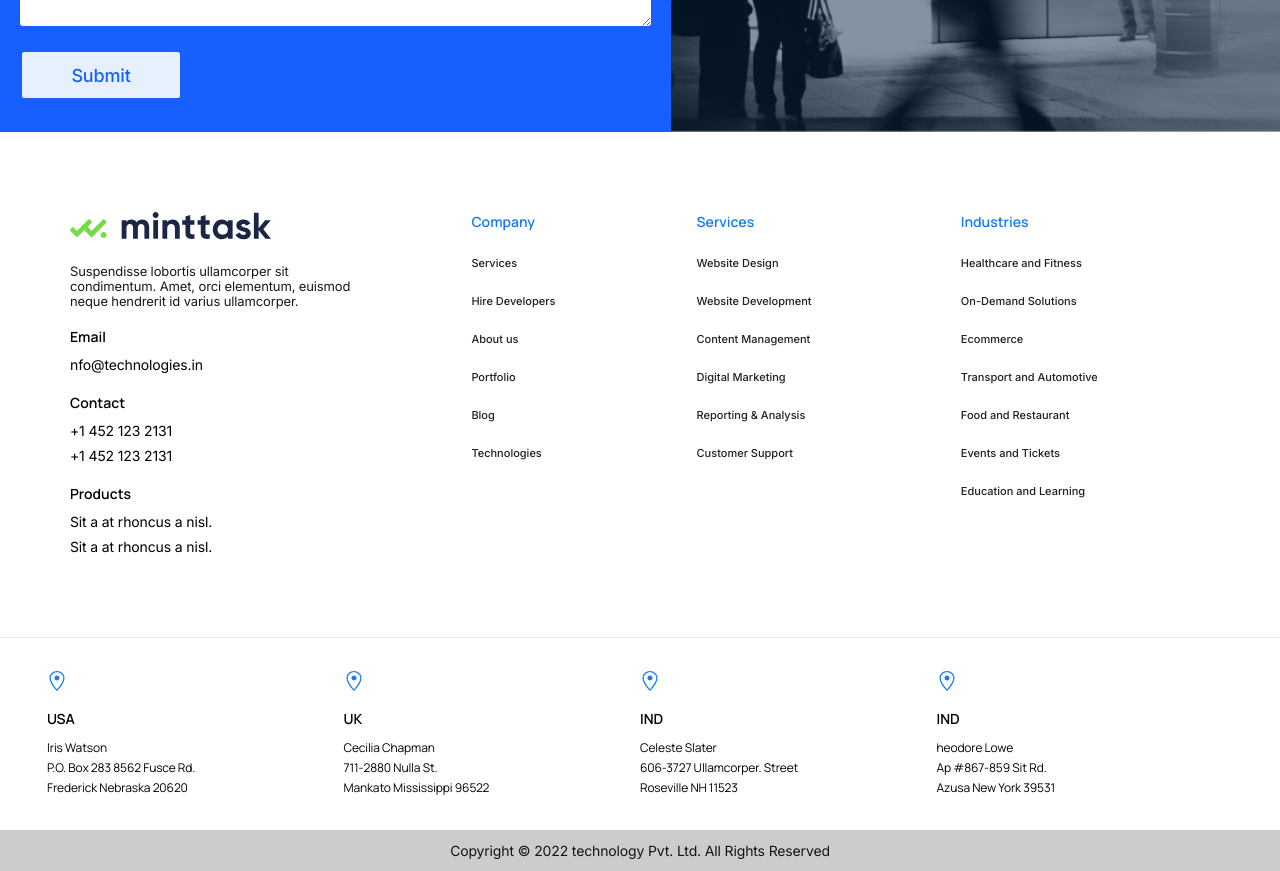
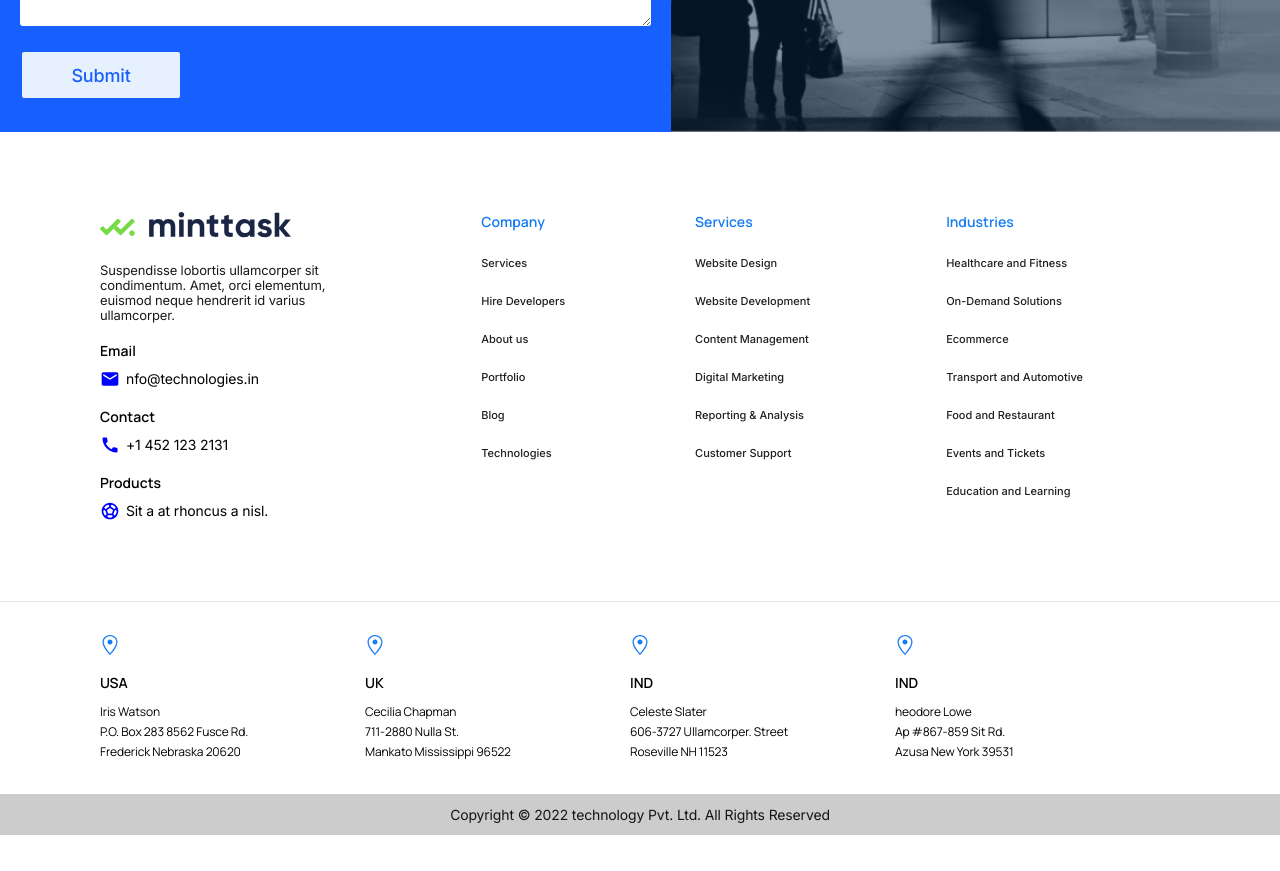
Before and after one commit to Satyam-99-Kumar/Awwaltech_Reactjs, a React (Create React App) app: page /about in a window 1280 px wide. Shown: the part 3120-3991 px from the top of the page. After the commit the page ends 3955 px from the top, so only its background shows below. Built offline with nearby package versions, Linux system fonts and the light colour scheme; no server answers.

Commit message:
Update the code

```diff
--- a/src/components/Footer/Footer.js
+++ b/src/components/Footer/Footer.js
@@ -2,6 +2,9 @@ import style from "./Footer.module.scss";
 import logo from "../../assets/Footer/Group.svg";
 import { Link } from "react-router-dom";
 import { GoLocation } from "react-icons/go";
+import CallIcon from '@mui/icons-material/Call';
+import EmailIcon from '@mui/icons-material/Email';
+import SportsSoccerIcon from '@mui/icons-material/SportsSoccer';
 
 
 function Footer() {
@@ -16,18 +19,28 @@ function Footer() {
           </p>
           <div className={style.info}>
             <h5>Email</h5>
-            <p className={style.infoTxt}>nfo@technologies.in</p>
+            <div className={style.icon}>
+              <EmailIcon fontSize="small" />
+              <p className={style.infoTxt}>nfo@technologies.in</p>
+            </div>
           </div>
           <div className={style.info}>
+
             <h5>Contact</h5>
-            <p className={style.infoTxt}>+1 452 123 2131</p>
-            <p className={style.infoTxt}>+1 452 123 2131</p>
+            <div className={style.icon}>
+              <CallIcon fontSize="small" />
+              <p className={style.infoTxt}>+1 452 123 2131</p>
+            </div>
+            {/* <p className={style.infoTxt}>+1 452 123 2131</p> */}
           </div>
 
           <div className={style.info}>
             <h5>Products</h5>
-            <p className={style.infoTxt}>Sit a at rhoncus a nisl.</p>
-            <p className={style.infoTxt}>Sit a at rhoncus a nisl.</p>
+            <div className={style.icon}>
+              <SportsSoccerIcon fontSize="small" />
+              <p className={style.infoTxt}>Sit a at rhoncus a nisl.</p>
+            </div>
+            {/* <p className={style.infoTxt}>Sit a at rhoncus a nisl.</p> */}
           </div>
         </div>
         <div className={style.footer__two}>
--- a/src/components/Footer/Footer.module.scss
+++ b/src/components/Footer/Footer.module.scss
@@ -4,11 +4,12 @@
   width: 100%;
   min-height: 20vh;
   display: flex;
-  padding: 80px 160px;
+  padding: 80px 120px 80px 100px !important;
   @include media("<=phone") {
-    padding: 63px 15px 15px 15px;
+    // padding: 63px 15px 15px 15px;
+    padding: 32px 60px 30px 15px !important;
     flex-wrap: wrap;
-    padding: 80px 94px 80px 70px;
+    // padding: 80px 94px 80px 70px;
   }
   @include media(">=tablet") {
     padding: 80px 94px 80px 70px;
@@ -89,6 +90,12 @@
         @include media(">=desktop") {
           font-size: 17px;
         }
+      }
+
+      .icon {
+        display: flex !important;
+        gap: 6px !important;
+        color: blue;
       }
 
       p {
@@ -238,18 +245,18 @@
 }
 
 .regions {
-  padding: 32px 160px;
+  padding: 32px 120px 32px 100px !important;
   display: flex;
   border-top: 1px solid rgba(0, 0, 0, 0.1);
   @include media("<=phone") {
-    padding: 15px;
+    padding: 32px 15px  !important;
     flex-wrap: wrap;
   }
   @include media(">=tablet") {
     padding: 32px 67px;
   }
   @include media(">=tablet") {
-    padding: 32px 47px;
+    padding: 32px 120px;
   }
   @include media(">=LGdesktop") {
     padding: 32px 69px;
@@ -309,6 +316,7 @@
         font-size: 25px;
       }
     }
+
   }
 }
 
```
